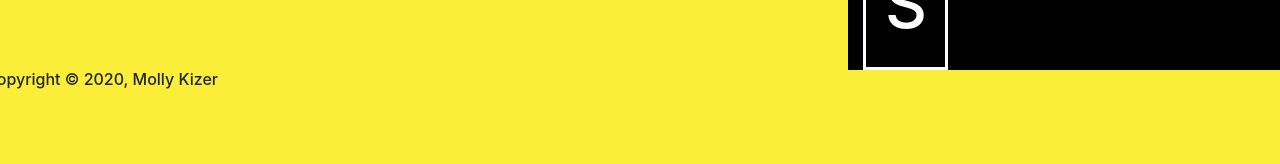
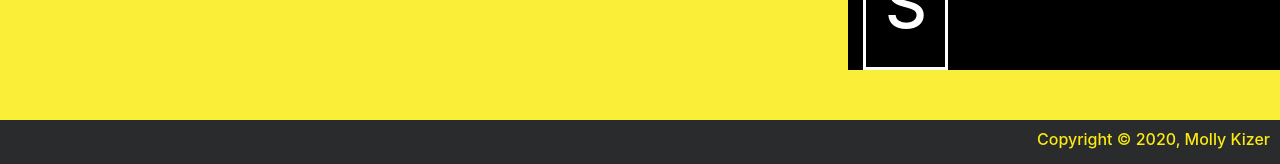
Before and after one commit to LivesInRoom29/React_Portfolio, a React (Create React App) app in the folder portfolio/: page /about in a window 1280 px wide. Shown: the part 633-797 px from the top of the page. Built offline with nearby package versions, Linux system fonts and the light colour scheme.

Commit message:
Add styling for Contact page and footer

```diff
--- a/portfolio/src/App.css
+++ b/portfolio/src/App.css
@@ -4,7 +4,6 @@ body {
 
 /* Home page */
 div.jumbotron {
-  /* background-color: rgb(247, 242, 88); */
   background-image: url("./assets/img/honeycomb.jpg");
   text-align: center;
   background-size: cover;
@@ -19,7 +18,6 @@ div.home-buttons {
 a.home-button {
   background-color: rgba(255, 255, 255, 0);
   border: none;
-  /* max-width: 15vw; */
   margin: 20px;
   color: black;
   font-size: calc(28px + 4vw);
@@ -137,6 +135,76 @@ svg.project-link {
   font-size: 20px;
 }
 
+/* Contact */
+div.contact-container {
+  flex-direction: column;
+}
+
+h1.contact-heading, h2.contact-heading {
+  text-align: center;
+  font-weight: bold;
+  margin-top: 30px;
+}
+
+h2.contact-heading {
+  font-weight: normal;
+  font-style: italic;
+  margin-bottom: 30px;
+}
+
+p.contact-phone {
+  font-size: 30px;
+}
+
+a.contact-link {
+  background-color: rgba(255, 255, 255, 0);
+  color: black;
+  border: none;
+  font-size: 30px;
+  margin: 15px;
+}
+
+a.contact-link:hover {
+  background-color: black;
+  color: #fbeb12;
+}
+
+p.contact-link {
+  text-align: center;
+}
+
+/* Footer */
+
+div.main-container {
+  min-height: 100vh;
+  overflow: hidden;
+  display: block;
+  position: relative;
+  padding-bottom: 47px;
+}
+
+footer.page-footer {
+  color: #fbeb12;
+  background-color: rgb(41, 43, 44);
+  padding-top: 0px;
+  margin-right: 0;
+  position: absolute;
+  bottom: 0;
+  width: 100%;
+}
+
+div.footer-copyright {
+  background-color: rgb(41, 43, 44);
+
+  margin: 0;
+  justify-content: flex-end;
+}
+
+h6.footer-copyright {
+  padding: 10px 10px 10px 0;
+  text-align: right;
+}
+
 /* media queries */
 
 /* change Skills Title to horizontal from vertical */
```
